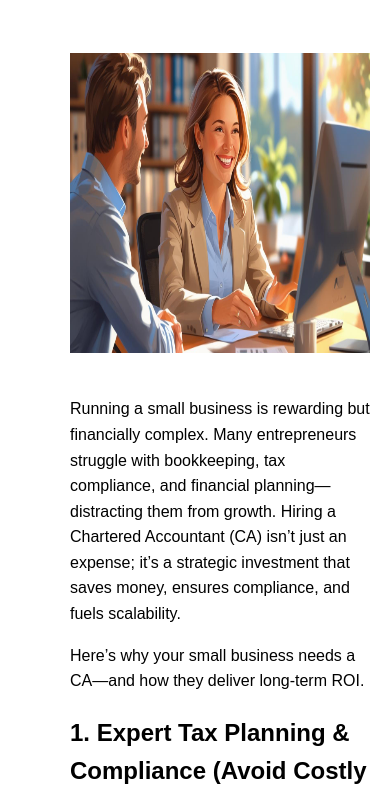
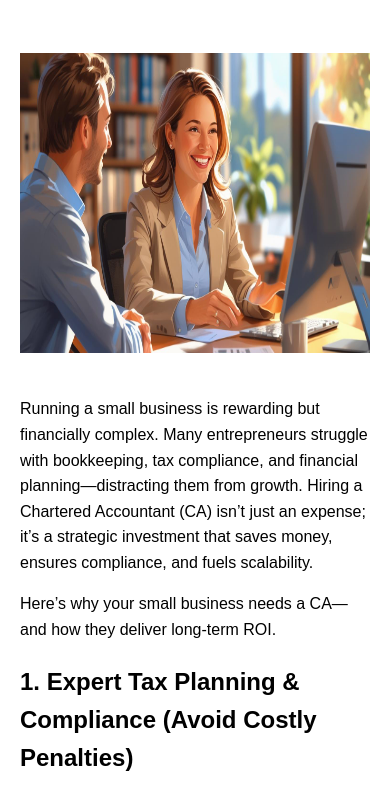
Before and after one commit to sandeep-774/blog1, a plain HTML site: page index.html in a window 390 px wide. Shown: the part 419-1214 px from the top of the page. Drawn offline with Linux system fonts and the light colour scheme.

Commit message:
Update index.html

```diff
--- a/index.html
+++ b/index.html
@@ -8,16 +8,10 @@
     <meta name="description"
         content="Discover 7 key benefits of hiring a CA for small businesses—from tax savings to growth support. Learn how a Chartered Accountant maximizes ROI. Read now!">
     <style>
-        @media(max-width:500px){
-            body{
-                padding: 0px;
-                margin: 0px;
-            }
-        }
         body {
             font-family: Arial, sans-serif;
             margin: 20px;
-            padding-left: 50px;
+            padding: 0px;
             line-height: 1.6;
         }
 
```
